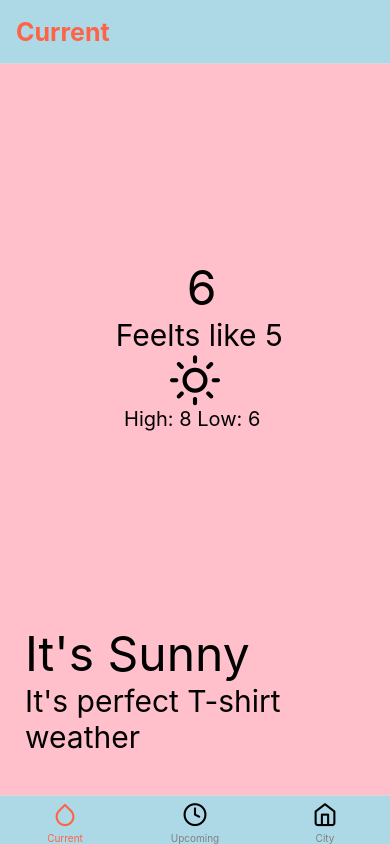
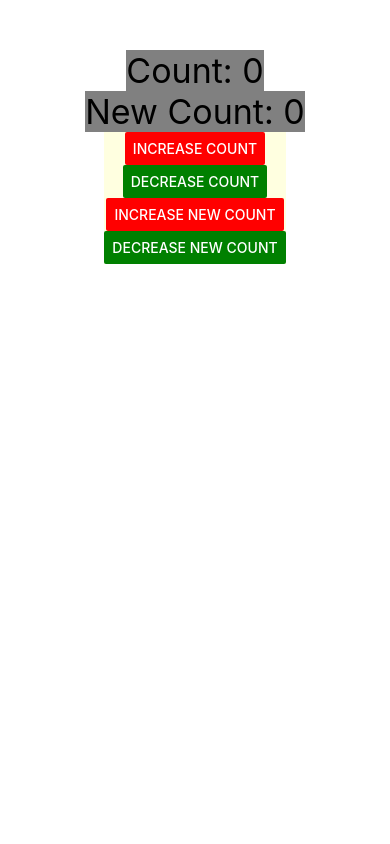
Before and after one commit to vineethxavier/react, a React Native app: screen / in a window 390 px wide. Built offline with nearby package versions, Linux system fonts and the light colour scheme.

Commit message:
hooks and lifecycle demo with counter

```diff
--- a/App.jsx
+++ b/App.jsx
@@ -1,12 +1,19 @@
 import React from 'react'
 import {NavigationContainer} from '@react-navigation/native'
 import Tabs from './src/components/Tabs'
+import Counter from './src/demonstration/Counter'
+
+import {SafeAreaView} from 'react-native'
 
 const App = () => {
  return (
-  <NavigationContainer>
-   <Tabs />
-  </NavigationContainer>
+  <SafeAreaView>
+   <Counter />
+  </SafeAreaView>
+
+  //   <NavigationContainer>
+  //    <Tabs />
+  //   </NavigationContainer>
  )
 }
 
--- /dev/null
+++ b/src/demonstration/Counter.js
@@ -0,0 +1,68 @@
+//State and hooks example
+import {React, useState, useEffect} from 'react'
+import {Button, StyleSheet, Text, View} from 'react-native'
+
+const Counter = () => {
+ const [count, setCount] = useState(0)
+ const [newCount, setNewCount] = useState(0)
+
+ useEffect(() => {
+  console.log(
+   `count changed - this line is printed wn component is loaded or updated, simillaar to componentDidLoad lifecycle`
+  )
+  return () => {
+   console.log(
+    ' use effect clean up- this line is printed only when updated, simillar to componentDidUpdate lifecycle'
+   )
+  }
+ }, [count]) // here count is a dependency , this means only when count ( not newCount) value changes then only the component is rerendered
+ return (
+  <View style={{alignItems: 'center', justifyContent: 'center', padding: 50}}>
+   <Text
+    style={{backgroundColor: 'grey', fontSize: 34}}>{`Count: ${count}`}</Text>
+   <Text
+    style={{
+     backgroundColor: 'grey',
+     fontSize: 34
+    }}>{`New Count: ${newCount}`}</Text>
+
+   <View
+    style={{
+     flexDirection: 'column',
+     alignItems: 'center',
+     backgroundColor: 'lightyellow'
+    }}>
+    <Button
+     color={'red'}
+     title={'increase count'}
+     onPress={() => {
+      setCount(count + 1)
+     }}
+    />
+    <Button
+     color={'green'}
+     title="decrease count"
+     onPress={() => {
+      setCount(count - 1)
+     }}
+    />
+    <Button
+     color={'red'}
+     title={'increase new count'}
+     onPress={() => {
+      setNewCount(newCount + 1)
+     }}
+    />
+    <Button
+     color={'green'}
+     title="decrease new count"
+     onPress={() => {
+      setNewCount(newCount - 1)
+     }}
+    />
+   </View>
+  </View>
+ )
+}
+const styles = StyleSheet.create({})
+export default Counter
```
